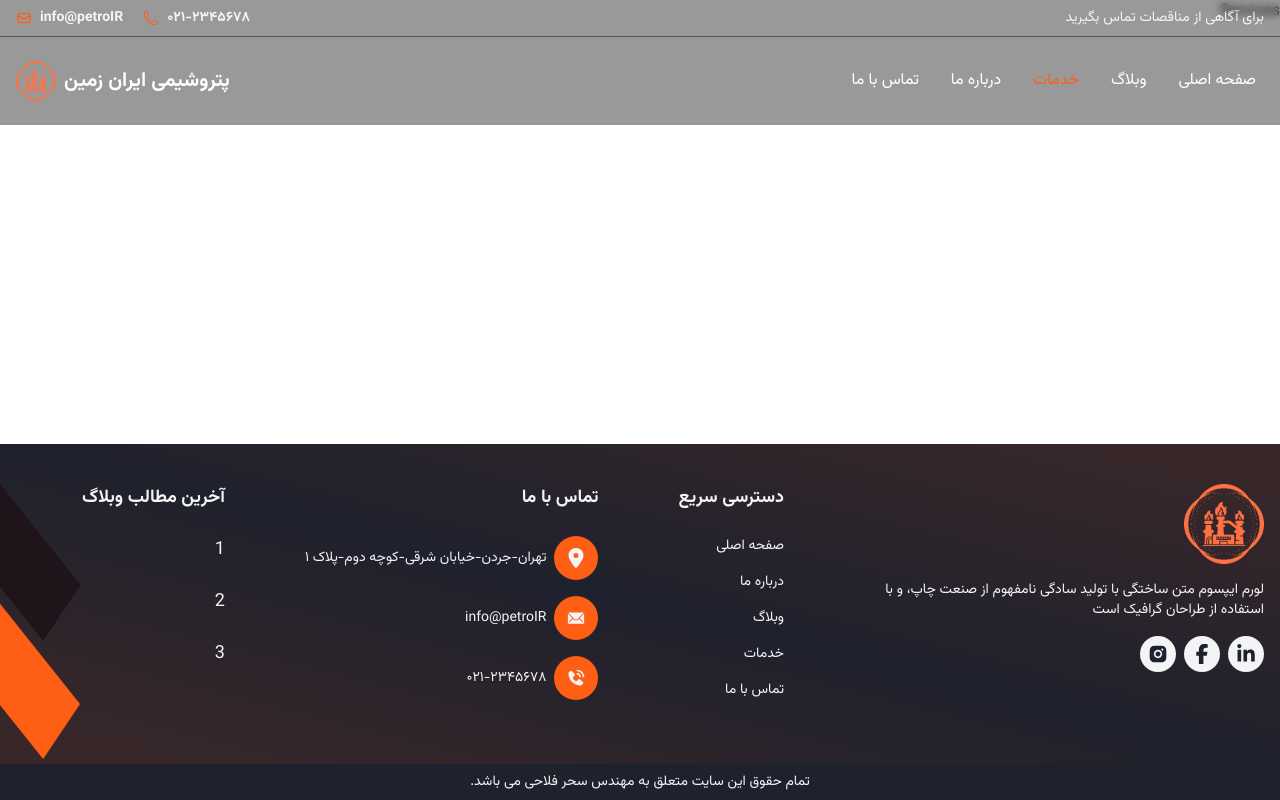
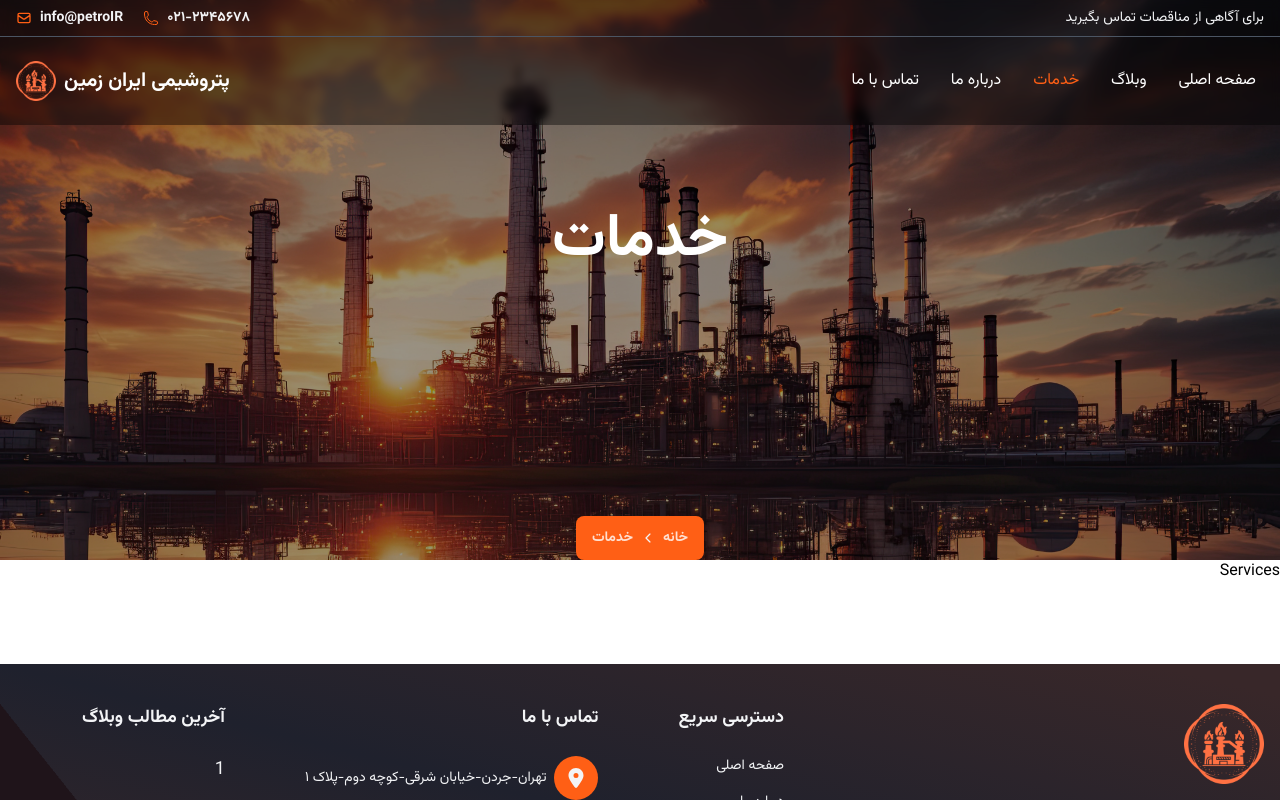
Before and after one commit to saharfallahi/PetrochemicalApp, a React (Vite) app: page /services in a window 1280 px wide. Shown: the top 800 px of the page. Built offline with nearby package versions, Linux system fonts and the light colour scheme.

Commit message:
add HeroSecondary and BreadCrumbs

```diff
--- a/src/pages/Home.jsx
+++ b/src/pages/Home.jsx
@@ -8,7 +8,6 @@ import WhyChoose from "../components/WhyChoose";
 function Home() {
   return (
     <div className=" w-full">
-      <Hero />
       <HeadSection
         titleHead="خدماتی که ما ارائه می‌دهیم"
         descHead="ما بهترین کیفیت را ارائه می‌دهیم"
--- a/src/ui/AppLayout.jsx
+++ b/src/ui/AppLayout.jsx
@@ -1,13 +1,16 @@
 import { Outlet } from "react-router-dom";
 import Navbar from "./Navbar";
 import Footer from "./Footer";
+import Hero from "./Hero";
+import HeroSecondary from "./HeroSecondary";
+import { useLocation } from "react-router-dom";
 
 function Layout() {
+  const location = useLocation();
   return (
     <div className="min-h-screen flex flex-col">
-
-        <Navbar />
-
+      {location.pathname === "/" ? <Hero /> : <HeroSecondary pathname={location.pathname}/>}
+      <Navbar />
       <main className="flex-grow">
         <Outlet />
       </main>
--- /dev/null
+++ b/src/ui/BreadCrumbs.jsx
@@ -0,0 +1,73 @@
+import { FaArrowLeft } from "react-icons/fa6";
+import { IoIosArrowBack } from "react-icons/io";
+import { Link, useLocation } from "react-router-dom";
+
+export default function Breadcrumbs({ links = [] }) {
+  const location = useLocation();
+  const currentPath = location.pathname;
+
+  // Find the matching link for current path
+  const findMatchingLink = (path) => {
+    return links.find((link) => link.to === path);
+  };
+
+  // Generate breadcrumbs based on current path
+  const generateBreadcrumbs = () => {
+    const pathSegments = currentPath.split("/").filter(Boolean);
+    const breadcrumbs = [];
+
+    // Always add home
+    breadcrumbs.push({
+      name: "خانه",
+      to: "/",
+      active: currentPath === "/",
+    });
+
+    // Build path progressively and find matching links
+    let currentPathBuilder = "";
+    pathSegments.forEach((segment) => {
+      currentPathBuilder += `/${segment}`;
+      const matchingLink = findMatchingLink(currentPathBuilder);
+      if (matchingLink) {
+        breadcrumbs.push({
+          ...matchingLink,
+          active: currentPathBuilder === currentPath,
+        });
+      }
+    });
+
+    return breadcrumbs;
+  };
+
+  const breadcrumbs = generateBreadcrumbs();
+
+  return (
+    <nav aria-label="Breadcrumb" className="py-2">
+      <ol className="flex flex-wrap items-center text-sm">
+        {breadcrumbs.map((breadcrumb) => (
+          <li
+            key={breadcrumb.to}
+            aria-current={breadcrumb.active ? "page" : undefined}
+            className="flex items-center"
+          >
+            {breadcrumb.active ? (
+              <span className="text-primary-100 font-bold text-sm ">
+                {breadcrumb.name}
+              </span>
+            ) : (
+              <>
+                <Link
+                  to={breadcrumb.to}
+                  className=" text-sm  font-bold text-primary-100 hover:text-primary-300 transition-colors"
+                >
+                  {breadcrumb.name}
+                </Link>
+                <span className="mx-2 text-secondary-100"> <IoIosArrowBack /> </span>
+              </>
+            )}
+          </li>
+        ))}
+      </ol>
+    </nav>
+  );
+}
--- a/src/ui/Hero.jsx
+++ b/src/ui/Hero.jsx
@@ -1,4 +1,4 @@
-import Navbar from "./Navbar";
+
 import { useState, useEffect, useCallback } from "react";
 import { FaChevronLeft, FaChevronRight } from "react-icons/fa";
 
--- /dev/null
+++ b/src/ui/HeroSecondary.jsx
@@ -0,0 +1,37 @@
+import Breadcrumbs from "./BreadCrumbs";
+
+const links = [
+  { name: "صفحه اصلی", to: "/" },
+  { name: "وبلاگ", to: "/blog" },
+  { name: "خدمات", to: "/services" },
+  { name: "درباره ما", to: "/about" },
+  { name: "تماس با ما", to: "/contact" },
+];
+
+function HeroSecondary({ pathname }) {
+  return (
+    <div className="relative w-full h-[70vh] overflow-hidden hero-section">
+      <img
+        src="./petro-sunrise.jpg"
+        alt="Petrochemical Sunrise"
+        className="absolute inset-0 w-full h-full object-cover transition-transform duration-500 ease-in-out"
+      />
+
+      <div className="absolute inset-0 bg-black/40 z-20"></div>
+
+      <div className="relative container px-4 h-full z-30">
+        <div className="flex flex-col items-center justify-center h-full text-secondary-0">
+          <h1 className=" text-2xl md:text-4xl lg:text-6xl font-bold mb-20">
+            {links.find((link) => link.to === pathname)?.name}
+          </h1>
+          <div className="absolute bg-primary-900 px-4 py-1  rounded-lg  bottom-0 left-1/2 -translate-x-1/2 flex  justify-center items-center">
+            <Breadcrumbs links={links} />
+
+          </div>
+        </div>
+      </div>
+    </div>
+  );
+}
+
+export default HeroSecondary;
```
